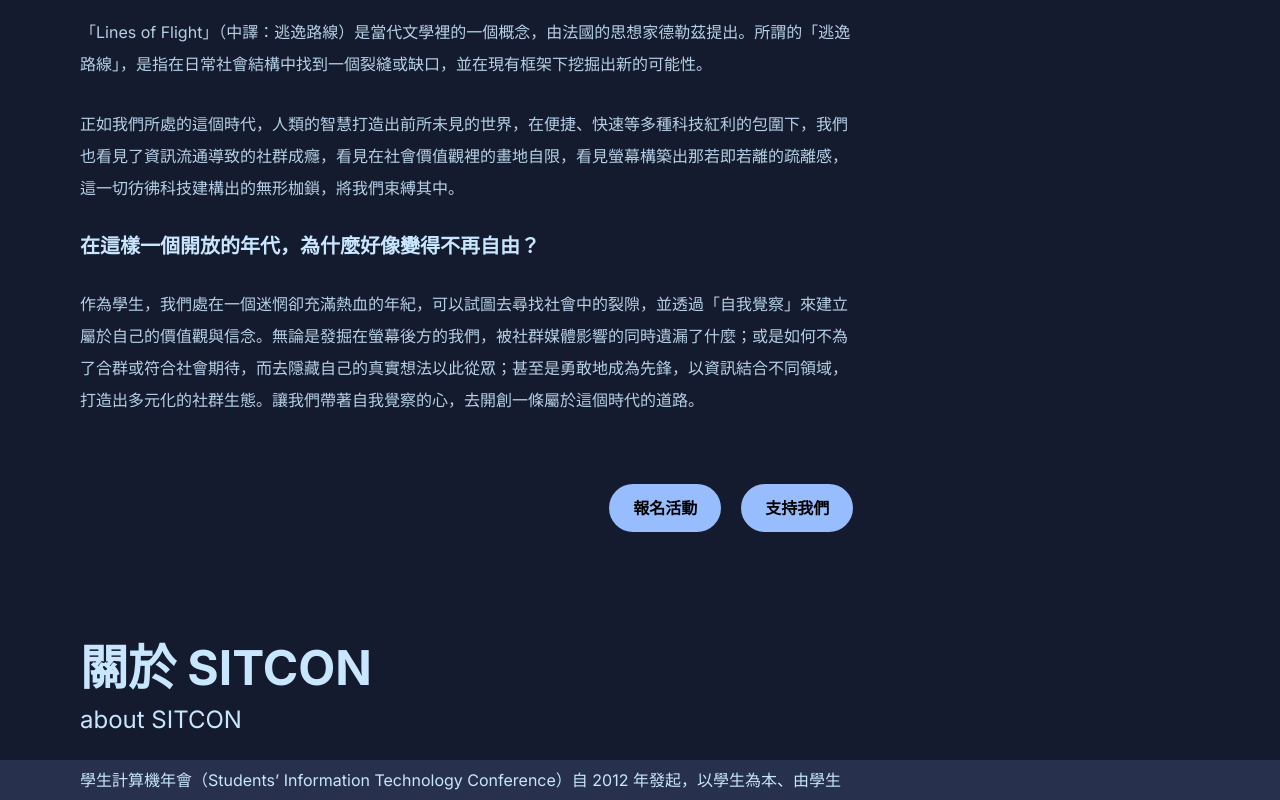
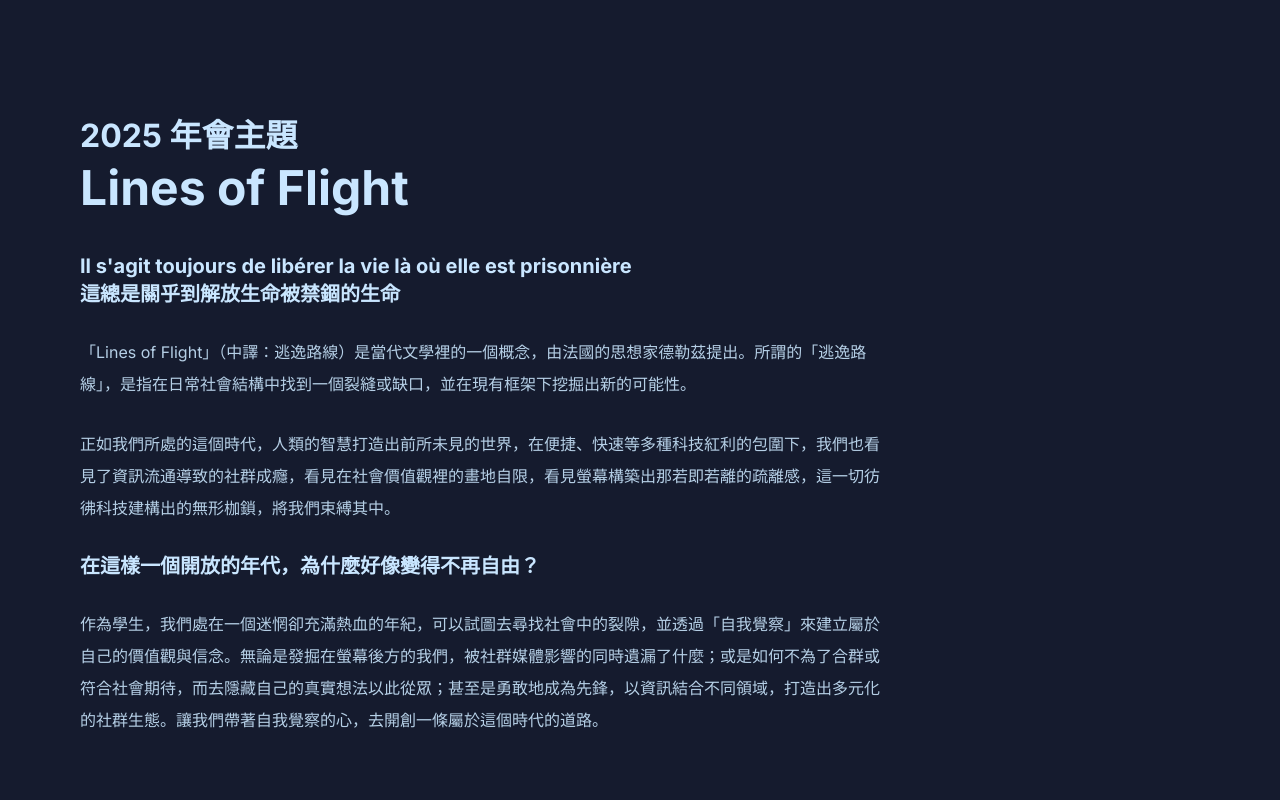
Before and after one commit to skyhong2002/2025, a Next.js app: page / in a window 1280 px wide. Shown: the part 1160-1960 px from the top of the page. Built offline with nearby package versions, Linux system fonts and the light colour scheme.

Commit message:
fix: hero section overlaying the main content

```diff
--- a/app/(website)/(home)/page.tsx
+++ b/app/(website)/(home)/page.tsx
@@ -3,27 +3,27 @@
 
 export default function Page() {
   return (
-    <div className="w-full">
+    <div className="mb-28 w-full leading-8 text-foreground">
       <div
         style={{
           backgroundImage: `url(${heroImage.src})`,
           backgroundSize: "cover",
         }}
-        className="relative aspect-[2/3] w-full bg-top bg-no-repeat"
+        className="relative -mb-[50%] aspect-[2/3] w-full bg-top bg-no-repeat"
       >
-        <div className="absolute left-0 right-0 top-1/2 px-10 leading-8 text-foreground md:left-10 md:right-auto md:w-2/3">
+        <div className="absolute left-0 right-0 top-1/2 px-10 md:left-10 md:right-auto md:w-2/3"></div>
+      </div>
+      <div className="mx-10 px-0 md:w-2/3 md:pl-10 md:pr-0">
         <div className="space-y-5">
-            <h1 className="text-h2-mobile font-bold md:text-h2">
-              2025 年會主題
-            </h1>
+          <h1 className="text-h2-mobile font-bold md:text-h2">2025 年會主題</h1>
           <h2 className="text-h1-mobile font-bold md:text-h1">
             Lines of Flight
           </h2>
         </div>
         <div className="mt-12 flex flex-col gap-7">
           <p className="text-normal font-bold md:text-xl">
-              Il s&apos;agit toujours de libérer la vie là où elle est
-              prisonnière <br /> 這總是關乎到解放生命被禁錮的生命
+            Il s&apos;agit toujours de libérer la vie là où elle est prisonnière{" "}
+            <br /> 這總是關乎到解放生命被禁錮的生命
           </p>
           <p className="brightness-90">
             「Lines of
@@ -69,8 +69,8 @@
               是個開放的社群，許多籌備的相關事項都會在公開的郵件論壇上進行討論，如果有興趣參與，歡迎訂閱
               SITCON
               的郵件論壇並貢獻你的想法，如果想成為明年年會的籌備團隊，也可以填寫跳坑表單，我們會在明年年會開始籌備時通知你！
-                若你想進一步了解 SITCON 年會籌備與討論的內容，歡迎到 GitLab
-                上查看 SITCON 2024 的籌備歷程。
+              若你想進一步了解 SITCON 年會籌備與討論的內容，歡迎到 GitLab 上查看
+              SITCON 2024 的籌備歷程。
             </p>
           </Section>
         </div>
@@ -93,7 +93,6 @@
               target="_blank"
               className="w-full md:w-auto"
             />
-            </div>
           </div>
         </div>
       </div>
```
Lines whose indentation alone changed are shown as unchanged.
